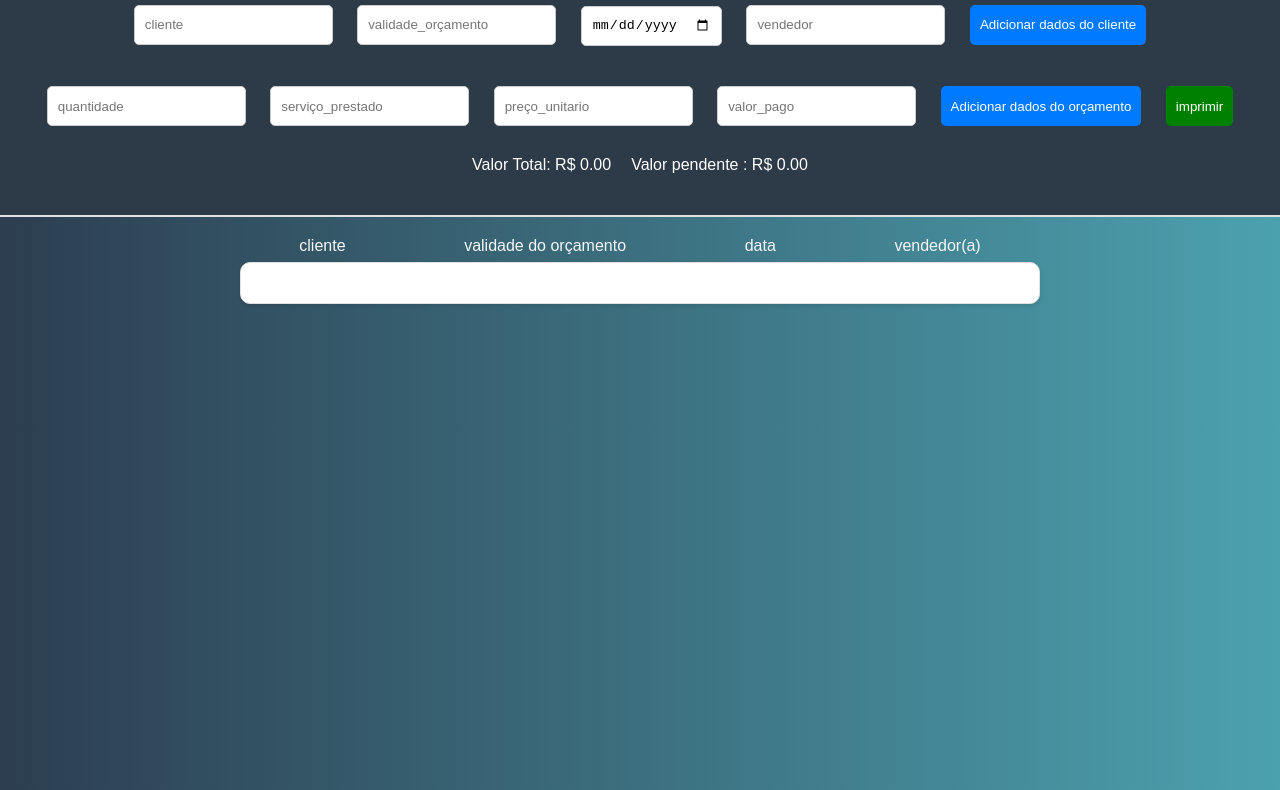
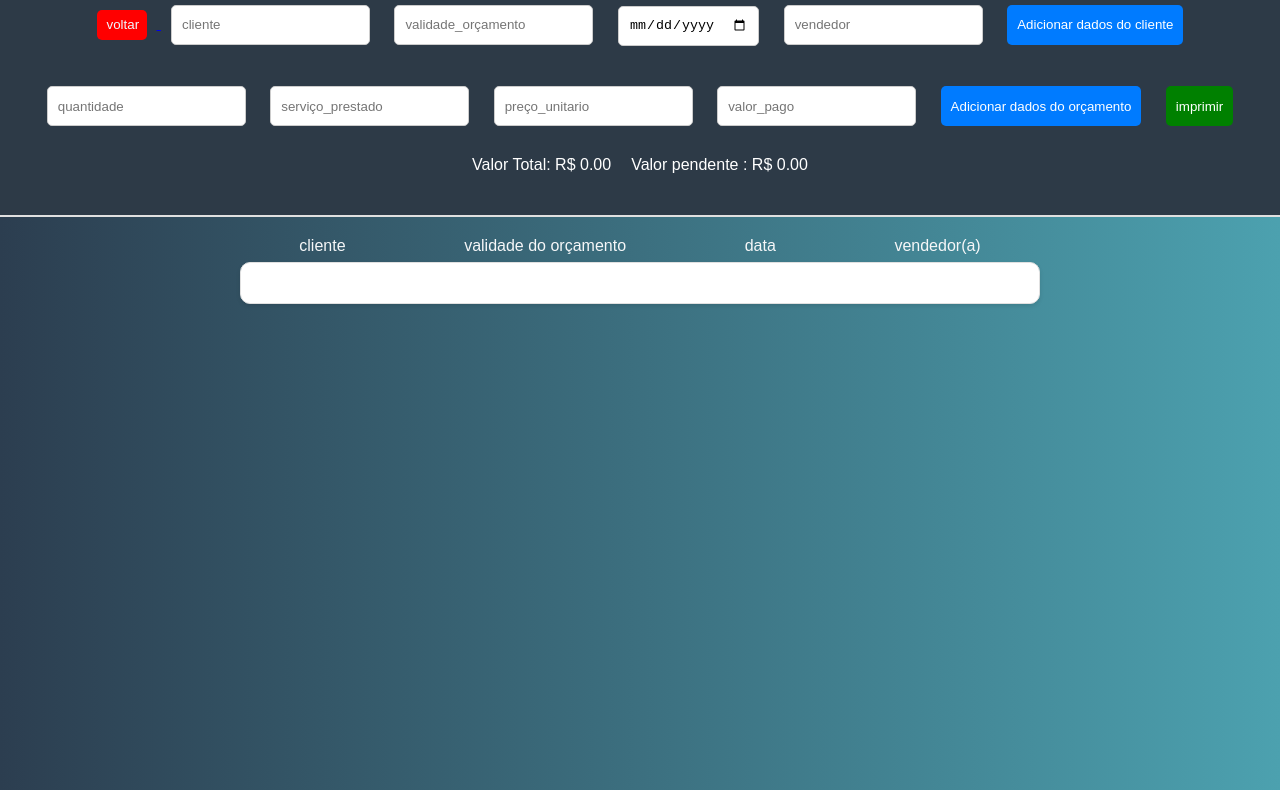
Before and after one commit to reemias/or-amento, a plain HTML site: page index.html in a window 1280 px wide. Shown: the part 83-873 px from the top of the page. Drawn offline with Linux system fonts and the light colour scheme.

Commit message:
Update index.html

```diff
--- a/index.html
+++ b/index.html
@@ -11,6 +11,9 @@
     <header style="text-align: center;">
         <h1 style="color: aliceblue;">ORÇAMENTO</h1>
         <div class="tabela_cabeçalho">
+                        <a href="https://reemias.github.io/historico/">
+                <button style="background-color: red; height: 30px; width: 50px; color: aliceblue;">voltar</button>
+            </a>
             <input type="text" id="cliente" class="inserir_serviço" placeholder="cliente">
             <input type="number" id="validade_orçamento" placeholder="validade_orçamento">
             <input type="date" id="data" class="inserir_serviço" placeholder="data" >
```
